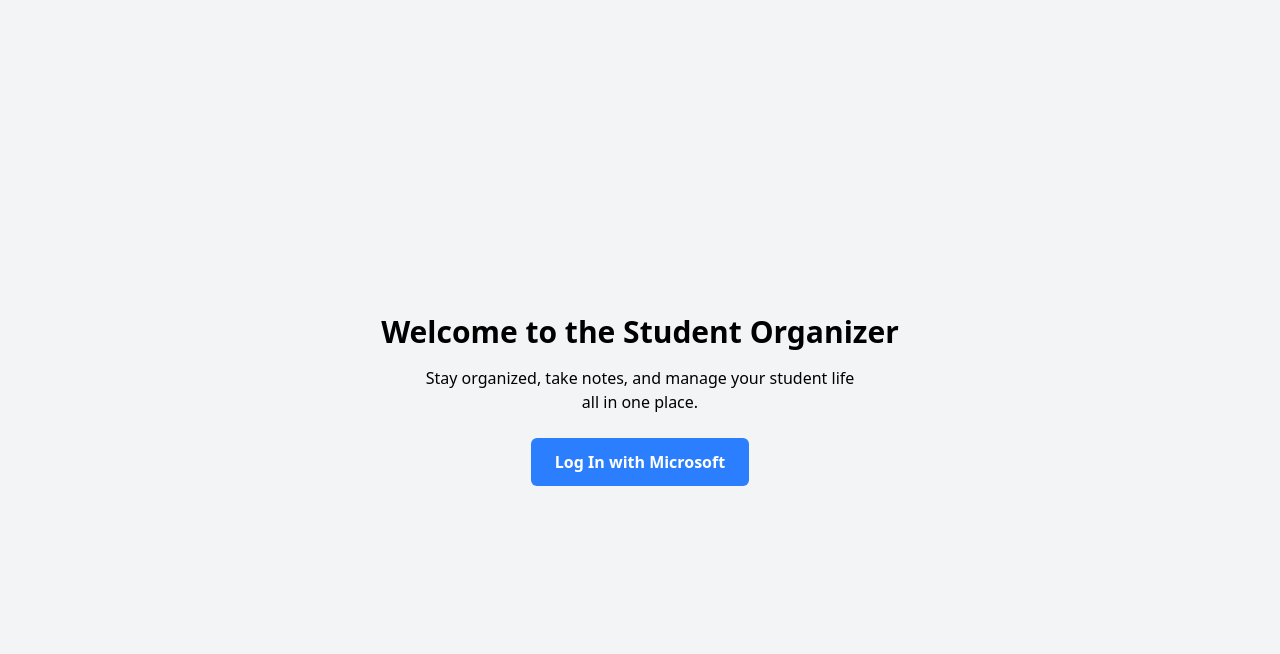
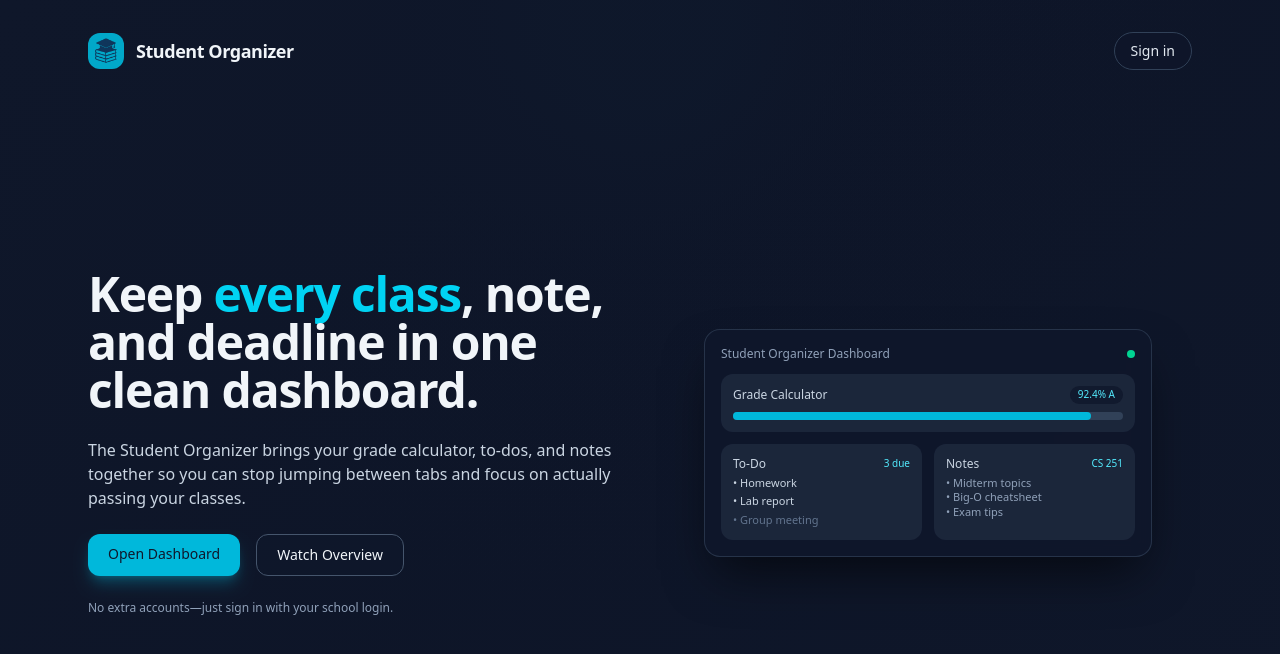
Before and after one commit to TKpen/-SE-WebDev, a React (Vite) app: page / in a window 1280 px wide. Shown: the top 654 px of the page. Built offline with nearby package versions, Linux system fonts and the light colour scheme.

Commit message:
Redid the home page

```diff
--- a/src/pages/Home.jsx
+++ b/src/pages/Home.jsx
@@ -1,19 +1,125 @@
 import React from "react";
 import { Link } from "react-router-dom";
+import homeLogo from "../images/WebAppHomeLogo.png"
 
 export default function Home() {
     return (
-        <div className="min-h-screen flex flex-col items-center justify-center bg-gray-100 dark:bg-gray-900 text black dark:text-white">
-            <h1 className="text-3xl font-bold mb-4">Welcome to the Student Organizer</h1>
-            <p className="mb-6 text-center max-w-md">
-                Stay organized, take notes, and manage your student life all in one place.
-            </p>
-            <Link
-                to="/login"
-                className="px-6 py-3 rounded-md bg-blue-500 hover:bg-blue-600 text-white font-semibold transition"
-            >
-                Log In with Microsoft
-            </Link>
+        <div className="relative min-h-screen overflow-hidden bg-slate-950 text-slate-100">
+            {/* Background layers */}
+            <div className="pointer-events-none absolute inset-0">
+                {/* Radial glow behind hero */}
+                <div className="absolute -top-32 left-1/2 h-72 w-72 -translate-x-1/2 rounded-full bg-cyan-500/20 blur-3xl" />
+                {/* Soft diagonal gradient */}
+                <div className="absolute inset-0 bg-[radial-gradient(circle_at_top,_rgba(15,23,42,0.4),_transparent_60%),linear-gradient(135deg,_rgba(15,23,42,1),_rgba(15,23,42,0.9),_rgba(15,23,42,1))]" />
+            </div>
+
+            {/* Content */}
+            <div className="relative z-10 mx-auto flex min-h-screen max-w-6xl flex-col px-6 py-8">
+                {/* Top bar to match dashboard */}
+                <header className="mb-12 flex items-center justify-between">
+                    <div className="flex items-center gap-3">
+                        <div className="flex h-9 w-9 items-center justify-center rounded-xl bg-cyan-500/90">
+                            {/* simple icon block */}
+                            <img src={homeLogo}/>
+                        </div>
+                        <span className="text-lg font-semibold tracking-tight">
+                            Student Organizer
+                        </span>
+                    </div>
+
+                    <Link
+                        to="/login"
+                        className="rounded-full border border-slate-700 bg-slate-900/60 px-4 py-2 text-sm text-slate-200 backdrop-blur-sm hover:border-cyan-400/80 hover:text-cyan-100 transition"
+                    >
+                        Sign in
+                    </Link>
+                </header>
+
+                {/* Hero section */}
+                <main className="flex flex-1 flex-col items-center gap-12 md:flex-row md:items-center">
+                    {/* Left: text */}
+                    <section className="flex-1 space-y-6">
+                        <h1 className="text-3xl md:text-5xl font-semibold tracking-tight">
+                            Keep <span className="text-cyan-400">every class</span>, note, and
+                            deadline in one clean dashboard.
+                        </h1>
+                        <p className="max-w-xl text-sm md:text-base text-slate-300">
+                            The Student Organizer brings your grade calculator, to-dos, and
+                            notes together so you can stop jumping between tabs and focus on
+                            actually passing your classes.
+                        </p>
+
+                        <div className="flex flex-wrap gap-4">
+                            <Link
+                                to="/dashboard"
+                                className="rounded-xl bg-cyan-500 px-5 py-2.5 text-sm font-medium text-slate-900 shadow-lg shadow-cyan-500/30 hover:bg-cyan-400 transition"
+                            >
+                                Open Dashboard
+                            </Link>
+                            <button className="rounded-xl border border-slate-600 bg-slate-900/70 px-5 py-2.5 text-sm font-medium text-slate-100 hover:border-cyan-400/80 hover:text-cyan-100 transition">
+                                Watch Overview
+                            </button>
+                        </div>
+
+                        <p className="text-xs text-slate-400">
+                            No extra accounts—just sign in with your school login.
+                        </p>
+                    </section>
+
+                    {/* Right: dashboard preview card */}
+                    <section className="flex-1">
+                        <div className="mx-auto max-w-md rounded-2xl border border-slate-700/70 bg-slate-900/80 p-4 shadow-2xl shadow-black/60 backdrop-blur">
+                            <div className="mb-3 flex items-center justify-between text-xs text-slate-400">
+                                <span>Student Organizer Dashboard</span>
+                                <span className="h-2 w-2 rounded-full bg-emerald-400" />
+                            </div>
+
+                            {/* Fake modules referencing your real dashboard */}
+                            <div className="grid gap-3">
+                                <div className="rounded-xl bg-slate-800/90 p-3">
+                                    <div className="mb-2 flex items-center justify-between text-xs text-slate-300">
+                                        <span>Grade Calculator</span>
+                                        <span className="rounded-full bg-slate-900/80 px-2 py-0.5 text-[10px] text-cyan-300">
+                                            92.4% A
+                                        </span>
+                                    </div>
+                                    <div className="h-2 rounded-full bg-slate-700">
+                                    <div className="h-2 w-11/12 rounded-full bg-cyan-500" />
+                                </div>
+                            </div>
+
+                            <div className="grid grid-cols-2 gap-3">
+                                <div className="rounded-xl bg-slate-800/90 p-3 text-xs text-slate-300">
+                                    <div className="mb-1 flex items-center justify-between">
+                                        <span>To-Do</span>
+                                        <span className="text-[10px] text-cyan-300">3 due</span>
+                                    </div>
+                                    <ul className="space-y-1 text-[11px]">
+                                        <li>• Homework</li>
+                                        <li>• Lab report</li>
+                                        <li className="text-slate-500">• Group meeting</li>
+                                    </ul>
+                                </div>
+
+                                <div className="rounded-xl bg-slate-800/90 p-3 text-xs text-slate-300">
+                                    <div className="mb-1 flex items-center justify-between">
+                                        <span>Notes</span>
+                                        <span className="text-[10px] text-cyan-300">CS 251</span>
+                                    </div>
+                                    <p className="line-clamp-3 text-[11px] text-slate-400">
+                                        • Midterm topics
+                                        <br />
+                                        • Big-O cheatsheet
+                                        <br />
+                                        • Exam tips
+                                    </p>
+                                </div>
+                            </div>
+                        </div>
+                        </div>
+                    </section>
+                </main>
+            </div>
         </div>
-    )
+    );
 }
```
Also changed, not shown: src/images/WebAppHomeLogo.png (added).
